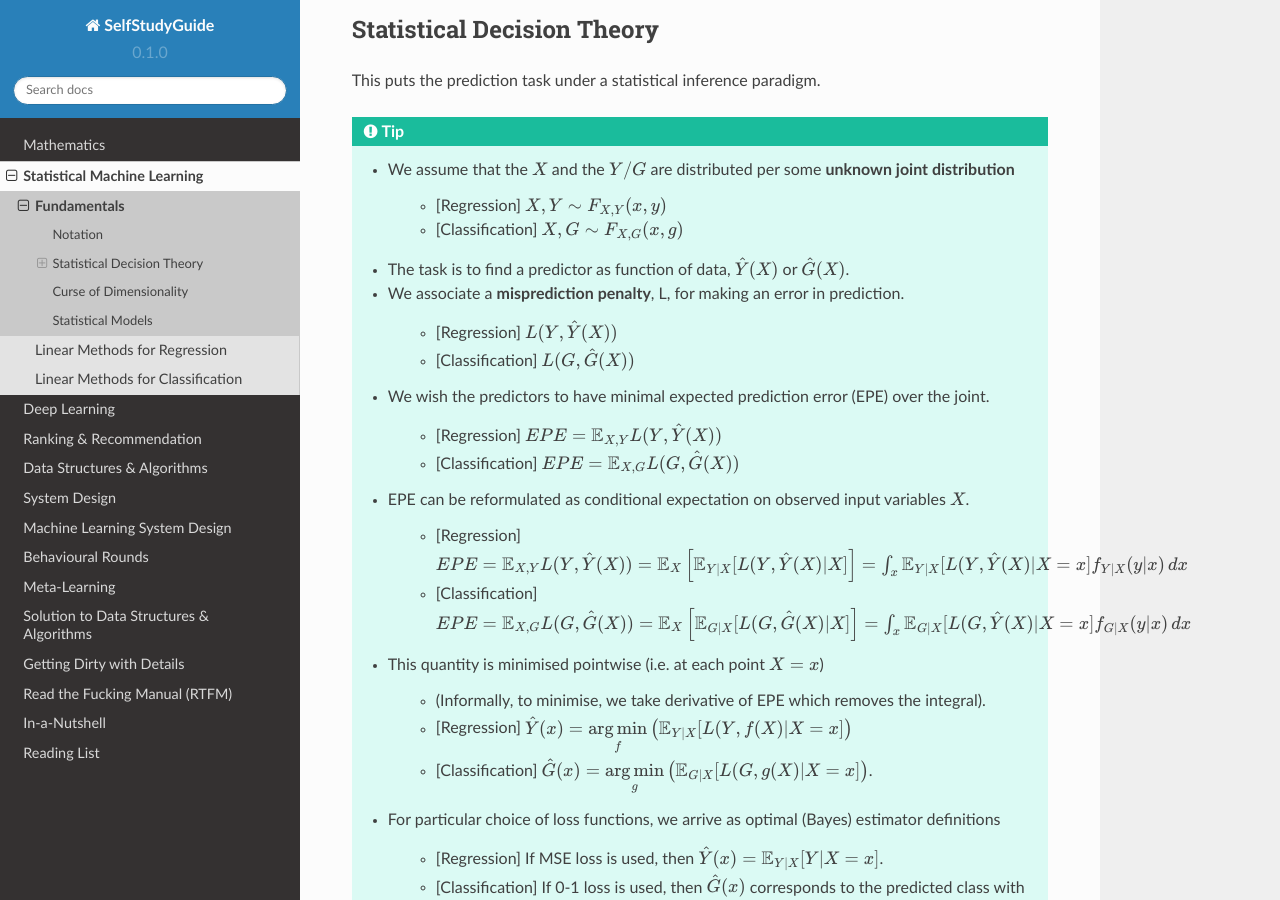
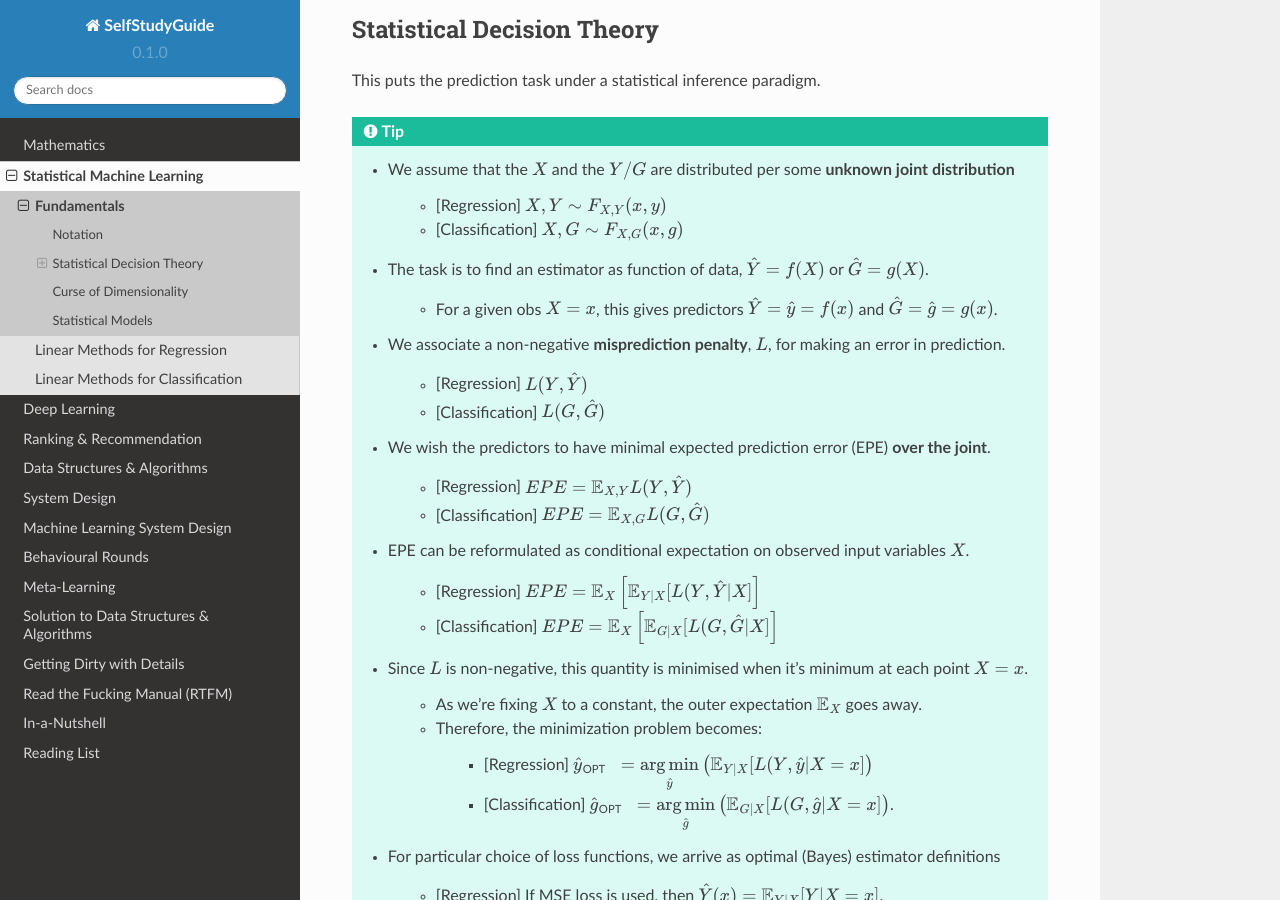
Before and after one commit to uselesstechjunks/leetcode, a Sphinx documentation site: the page built from docs/source/ml/basics.rst, in a window 1280 px wide and 900 px high, scrolled down 910 px. Built offline with Sphinx 7.4.7 and the Read the Docs theme 2.0.0, drawn with Linux system fonts in a browser that asks for light colours.

Commit message:
Update basics.rst

```diff
--- a/docs/source/ml/basics.rst
+++ b/docs/source/ml/basics.rst
@@ -36,24 +36,28 @@ This puts the prediction task under a statistical inference paradigm.
 
 		* [Regression] :math:`X,Y\sim F_{X,Y}(x,y)`
 		* [Classification] :math:`X,G\sim F_{X,G}(x,g)`
-	* The task is to find a predictor as function of data, :math:`\hat{Y}(X)` or :math:`\hat{G}(X)`.
-	* We associate a **misprediction penalty**, L, for making an error in prediction.
+	* The task is to find an estimator as function of data, :math:`\hat{Y}=f(X)` or :math:`\hat{G}=g(X)`.
 
-		* [Regression] :math:`L(Y,\hat{Y}(X))`
-		* [Classification] :math:`L(G,\hat{G}(X))`
-	* We wish the predictors to have minimal expected prediction error (EPE) over the joint.
+		* For a given obs :math:`X=x`, this gives predictors :math:`\hat{Y}=\hat{y}=f(x)` and :math:`\hat{G}=\hat{g}=g(x)`.
+	* We associate a non-negative **misprediction penalty**, :math:`L`, for making an error in prediction.
 
-		* [Regression] :math:`EPE=\mathbb{E}_{X,Y} L(Y,\hat{Y}(X))`
-		* [Classification] :math:`EPE=\mathbb{E}_{X,G} L(G,\hat{G}(X))`
+		* [Regression] :math:`L(Y,\hat{Y})`
+		* [Classification] :math:`L(G,\hat{G})`
+	* We wish the predictors to have minimal expected prediction error (EPE) **over the joint**.
+
+		* [Regression] :math:`EPE=\mathbb{E}_{X,Y} L(Y,\hat{Y})`
+		* [Classification] :math:`EPE=\mathbb{E}_{X,G} L(G,\hat{G})`
 	* EPE can be reformulated as conditional expectation on observed input variables :math:`X`.
 
-		* [Regression] :math:`EPE=\mathbb{E}_{X,Y} L(Y,\hat{Y}(X))=\mathbb{E}_X\left[\mathbb{E}_{Y|X}[L(Y,\hat{Y}(X)|X]\right]=\int_x \mathbb{E}_{Y|X}[L(Y,\hat{Y}(X)|X=x]f_{Y|X}(y|x)\mathop{dx}`
-		* [Classification] :math:`EPE=\mathbb{E}_{X,G} L(G,\hat{G}(X))=\mathbb{E}_X\left[\mathbb{E}_{G|X}[L(G,\hat{G}(X)|X]\right]=\int_x \mathbb{E}_{G|X}[L(G,\hat{Y}(X)|X=x]f_{G|X}(y|x)\mathop{dx}`
-	* This quantity is minimised pointwise (i.e. at each point :math:`X=x`)
+		* [Regression] :math:`EPE=\mathbb{E}_X\left[\mathbb{E}_{Y|X}[L(Y,\hat{Y}|X]\right]`
+		* [Classification] :math:`EPE=\mathbb{E}_X\left[\mathbb{E}_{G|X}[L(G,\hat{G}|X]\right]`
+	* Since :math:`L` is non-negative, this quantity is minimised when it's minimum at each point :math:`X=x`.
 
-		* (Informally, to minimise, we take derivative of EPE which removes the integral).
-		* [Regression] :math:`\hat{Y}(x)=\underset{f}{\arg\min}\left(\mathbb{E}_{Y|X}[L(Y,f(X)|X=x]\right)`
-		* [Classification] :math:`\hat{G}(x)=\underset{g}{\arg\min}\left(\mathbb{E}_{G|X}[L(G,g(X)|X=x]\right)`.
+		* As we're fixing :math:`X` to a constant, the outer expectation :math:`\mathbb{E}_X` goes away.
+		* Therefore, the minimization problem becomes:
+
+			* [Regression] :math:`\hat{y}_{\text{OPT}}=\underset{\hat{y}}{\arg\min}\left(\mathbb{E}_{Y|X}[L(Y,\hat{y}|X=x]\right)`
+			* [Classification] :math:`\hat{g}_{\text{OPT}}=\underset{\hat{g}}{\arg\min}\left(\mathbb{E}_{G|X}[L(G,\hat{g}|X=x]\right)`.
 	* For particular choice of loss functions, we arrive as optimal (Bayes) estimator definitions
 
 		* [Regression] If MSE loss is used, then :math:`\hat{Y}(x)=\mathbb{E}_{Y|X}[Y|X=x]`.
```
